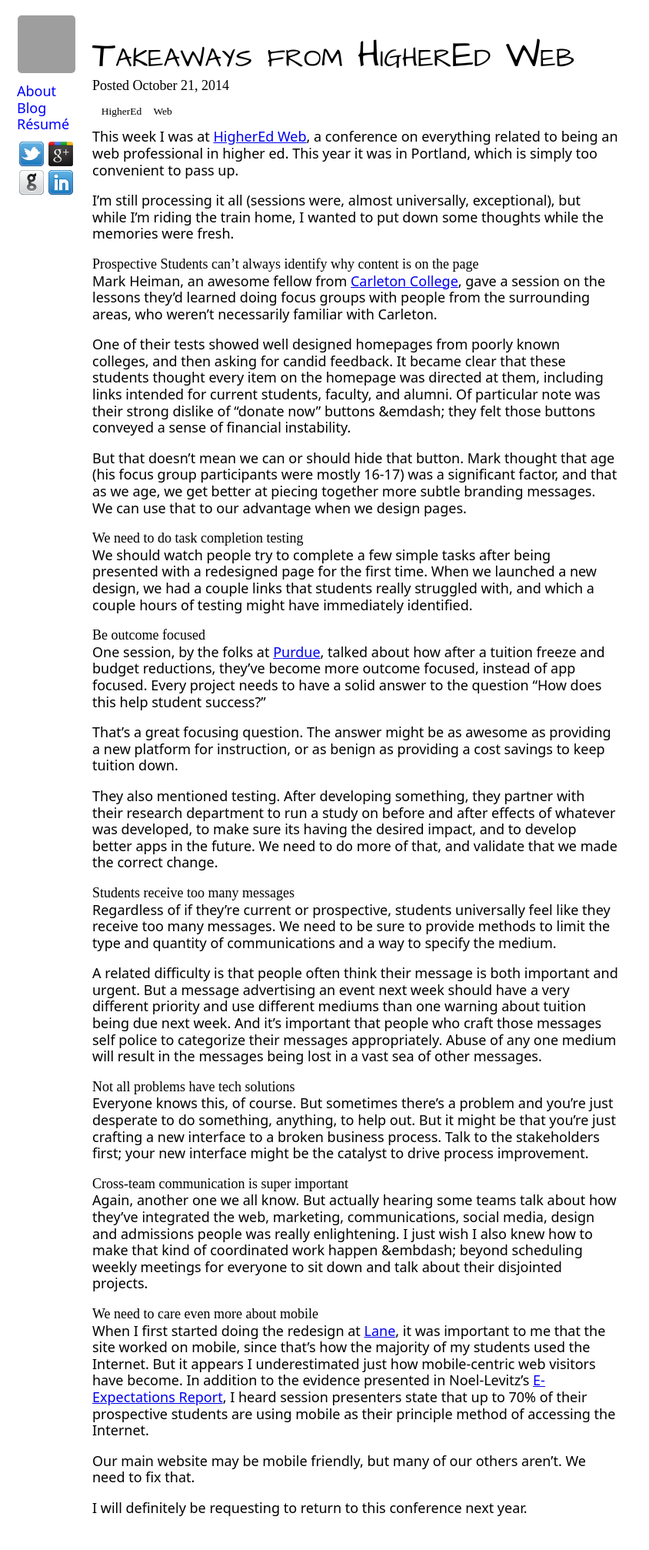
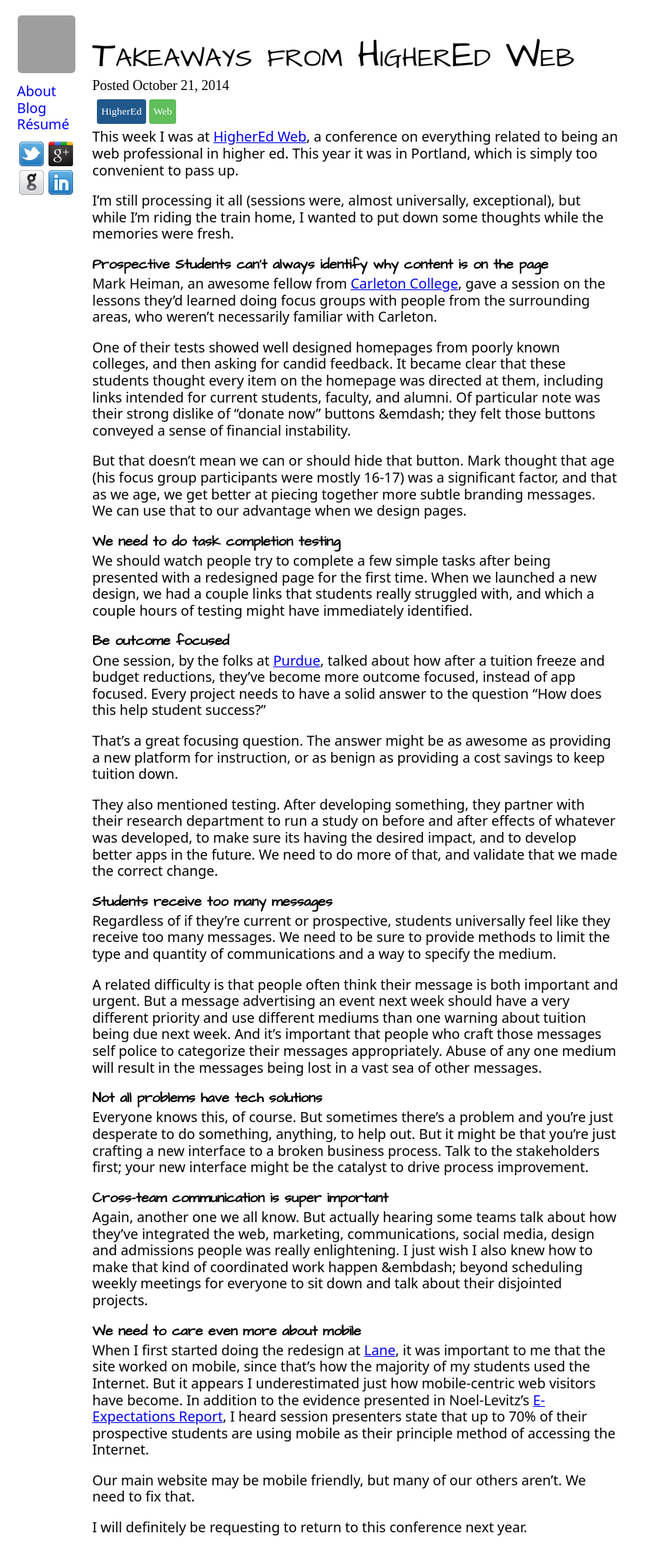
Before and after one commit to krschmidt/krschmidt.github.com, a Jekyll site: the page built from _posts/2014-10-21-higheredweb.md, in a window 1280 px wide. Shown: the whole page at 77% size, without its empty margins (0-844 px from the left). Built offline with Jekyll 4.4.1, drawn with Linux system fonts in a browser that asks for light colours; before the commit the page ends 1989 px from its top, so only the background shows below that; grey boxes are pictures that could not be loaded.

Commit message:
styles for h2

```diff
--- a/css/main.css
+++ b/css/main.css
@@ -142,6 +142,12 @@
     .tags li.woodworking {
       background-color: #592d0d;
       color: #fff; }
+    .tags li.highered {
+      background-color: #20588c;
+      color: #fff; }
+    .tags li.web {
+      background-color: #60be5c;
+      color: #fff; }
 
 article h1 {
   margin-bottom: .1em; }
@@ -150,6 +156,10 @@
     text-decoration: none; }
     article h1 a:hover {
       text-decoration: underline; }
+article h2 {
+  font-family: 'Architects Daughter', sans;
+  font-weight: bold;
+  margin-bottom: .2em; }
 article img {
   display: block;
   margin: 0 auto; }
```
Also changed, not shown: css/main.scss (+14 -1 lines).
